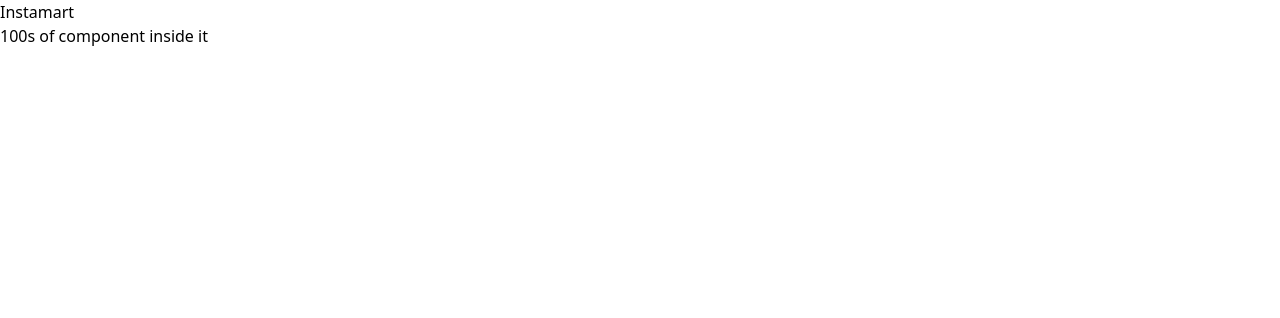
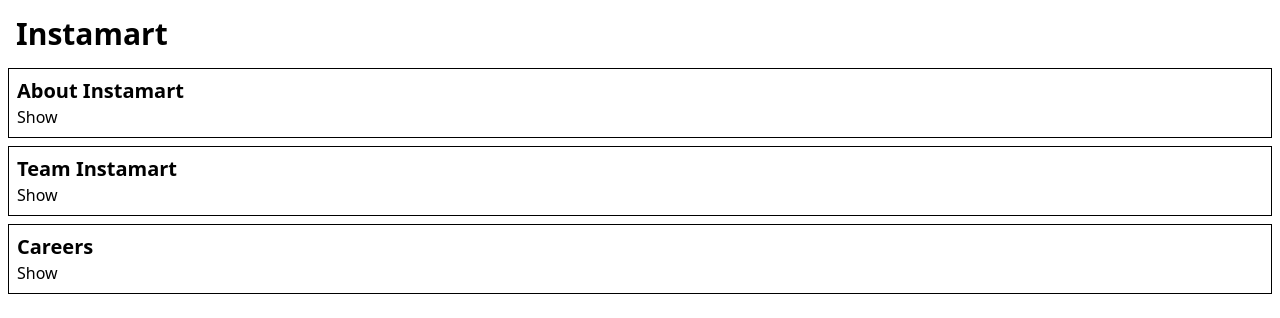
Before and after one commit to Aditya-Singh-CSE/food-villa, a React (Create React App) app: page /instamart in a window 1280 px wide. Shown: the top 318 px of the page. Built offline with nearby package versions, Linux system fonts and the light colour scheme.

Commit message:
Ch-13:Data is the new Oil - Props Drilling - Lifting the state UP - build your Own Accordion - How to create context - How to use context - How to update context - How to use react dev tools (profiler)

```diff
--- a/src/components/About.js
+++ b/src/components/About.js
@@ -2,6 +2,7 @@ import { Outlet } from "react-router-dom";
 import Profile from "./ProfileClass.js";
 import ProfileFunctionComponenet from "./Profile.js";
 import { Component } from 'react';
+import UserContext from "../context/UserContext.js";
 
 // const About2 = () =>{
 //     return(
@@ -37,6 +38,14 @@ class About extends Component {
         return(
             <>
             <h1>About Us Page</h1>
+
+            <UserContext.Consumer>
+                {({user})=>{
+                    <h4 className="font-bold text-xl p-10">
+                        {user.name} - {user.email}
+                    </h4>
+                }}
+            </UserContext.Consumer>
             <p>This is the Namaste React Live course Chapter-07 - Finding the Pat</p>
             <ProfileFunctionComponenet name={"Aditya"}/>
             {/* <Profile name={"First Child"}/> */}
--- a/src/components/Body.js
+++ b/src/components/Body.js
@@ -1,10 +1,11 @@
 import { swiggy_api_URL,restaurantList } from "../constants";
 import RestrauntCard from "./RestrauntCard";
-import { useState, useEffect } from "react";
+import { useState, useEffect, useContext } from "react";
 import { Link } from 'react-router-dom';
 import Shimmer from "./Shimmer";
 import { filterData } from "../utils/helper";
 import useOnline from "../hooks/useOnline";
+import UserContext from "../context/UserContext";
 
 
 // function filterData(searchText, items, keyPath) {
@@ -24,6 +25,8 @@ const Body = () => {
   const [searchText, setSearchText] = useState(); // returns [variable name, set function to update the variable]
 
   //const[searchClicked, setSearchClicked] = useState("false")
+
+  const {user, setUser} = useContext(UserContext)
 
 
   useEffect(()=>{
@@ -90,6 +93,23 @@ const Body = () => {
         >
           Search
         </button>
+        <input value={user.name} onChange={
+          e =>{
+            setUser({
+              ...user,
+              name: e.target.value,
+            })
+          }
+        }></input>
+
+<input value={user.email} onChange={
+          e =>{
+            setUser({
+              ...user,
+              email: e.target.value,
+            })
+          }
+        }></input>
       </div>
       <div className="flex flex-wrap ">
         {restaurants.map((restaurant) => {
--- a/src/components/Footer.js
+++ b/src/components/Footer.js
@@ -1,6 +1,10 @@
+import { useContext } from "react";
+import UserContext from "../context/UserContext";
+
 const Footer = () =>{
+   const { user } = useContext(UserContext)
     return(
-      <h4>Footer</h4>
+      <h4 className="p-5 m-10">This site is developed by {user.name} - {user.email}</h4>
     )
   };
 
--- a/src/components/Header.js
+++ b/src/components/Header.js
@@ -1,7 +1,8 @@
-import { useState, useEffect } from "react";
+import { useState, useEffect, useContext } from "react";
 import {Link} from 'react-router-dom';
 import Logo from "./assets/image/Logo.png";
 import useOnline from "../hooks/useOnline";
+import UserContext from "../context/UserContext";
 //import "./Header.css";
 
 const Title = () => (
@@ -21,6 +22,9 @@ const Header = () => {
   const [isLoggedIn, setIsLoggedIn] = useState(false);
 
   const isOnline = useOnline();
+
+  const { user } = useContext(UserContext);
+
 
 
   useEffect(()=>{
@@ -52,6 +56,7 @@ const Header = () => {
           </Link>
 
           <div>{isOnline ?"🟢" :"🔴"}</div>
+          <span className=" font-bold text-red-900">{user.name}</span>
           {isLoggedIn ? (
             <button className="login" onClick={() => setIsLoggedIn(false)}>
               Logout
--- a/src/components/Instamart.js
+++ b/src/components/Instamart.js
@@ -1,8 +1,67 @@
+import { useState } from 'react';
+
+const Section = ({title, description, isVisible, setIsVisible}) =>{
+    //const [isVisible, setIsVisible] = useState(false);
+    return(
+        <div className="border border-black p-2 m-2">
+             <h3 className="font-bold text-xl">{title}</h3>
+             {isVisible?
+              <button onClick={()=>{setIsVisible(false)}} className="cursor-pointer underlined">Hide</button>:
+              <button onClick={()=>{setIsVisible(true)}} className="cursor-pointer underlined">Show</button>
+              }
+
+
+             {isVisible &&  <p>{description}</p>}
+
+
+
+        </div>
+    )
+}
+
 const Instamart = () =>{
+
+    const [visibleSection, setIsVisibleSection] = useState(null); // Track which section is visible
+
     return(
         <div>
-            <h1>Instamart</h1>
-            <h1>100s of component inside it</h1>
+            <h1 className="text-3xl p-2 m-2 font-bold">Instamart</h1>
+            <Section title={"About Instamart"}
+            description={"But I must explain to you how all this mistaken idea of denouncing pleasure and praising pain was born and I will give you a complete account of the system, and expound the actual teachings of the great explorer of the truth, the master-builder of human happiness. No one rejects, dislikes, or avoids pleasure itself, because it is pleasure, but because those who do not know how to pursue pleasure rationally encounter consequences that are extremely painful. Nor again is there anyone who loves or pursues or desires to obtain pain of itself, because it is pain, but because occasionally circumstances occur in which toil and pain can procure him some great pleasure. To take a trivial example, which of us ever undertakes laborious physical exercise, except to obtain some advantage from it? But who has any right to find fault with a man who chooses to enjoy a pleasure that has no annoying consequences, or one who avoids a pain that produces no resultant pleasure?"}
+            isVisible={visibleSection === "about"}
+            // setIsVisible={()=>{
+            //     setIsVisibleSection("about")
+            // }}
+            setIsVisible={(isVisible) => setIsVisibleSection(isVisible ? "about" : null)}
+            />
+
+            <Section
+            title={"Team Instamart"}
+            description={"At vero eos et accusamus et iusto odio dignissimos ducimus qui blanditiis praesentium voluptatum deleniti atque corrupti quos dolores et quas molestias excepturi sint occaecati cupiditate non provident, similique sunt in culpa qui officia deserunt mollitia animi, id est laborum et dolorum fuga. Et harum quidem rerum facilis est et expedita distinctio. Nam libero tempore, cum soluta nobis est eligendi optio cumque nihil impedit quo minus id quod maxime placeat facere possimus, omnis voluptas assumenda est, omnis dolor repellendus. Temporibus autem quibusdam et aut officiis debitis aut rerum necessitatibus saepe eveniet ut et voluptates repudiandae sint et molestiae non recusandae. Itaque earum rerum hic tenetur a sapiente delectus, ut aut reiciendis voluptatibus maiores alias consequatur aut perferendis doloribus asperiores repellat."}
+            isVisible={visibleSection === "team"}
+            // setIsVisible={()=>{
+            //    setIsVisibleSection("team")
+            // }}
+            setIsVisible={(isVisible) => setIsVisibleSection(isVisible ? "team" : null)}
+            />
+
+            <Section
+            title={"Careers"}
+            description={"On the other hand, we denounce with righteous indignation and dislike men who are so beguiled and demoralized by the charms of pleasure of the moment, so blinded by desire, that they cannot foresee the pain and trouble that are bound to ensue; and equal blame belongs to those who fail in their duty through weakness of will, which is the same as saying through shrinking from toil and pain. These cases are perfectly simple and easy to distinguish. In a free hour, when our power of choice is untrammelled and when nothing prevents our being able to do what we like best, every pleasure is to be welcomed and every pain avoided. But in certain circumstances and owing to the claims of duty or the obligations of business it will frequently occur that pleasures have to be repudiated and annoyances accepted. The wise man therefore always holds in these matters to this principle of selection: he rejects pleasures to secure other greater pleasures, or else he endures pains to avoid worse pains"}
+            isVisible={visibleSection === 'careers'}
+            // setIsVisible={()=>{
+            //     setIsVisibleSection("careers")
+            // }}
+            // />
+            setIsVisible={(isVisible) => setIsVisibleSection(isVisible ? "careers" : null)}
+            />
+            {/* <AboutInstaMart/>
+            <DetailsofInstamart/>
+            <TeamInstamart/>
+            <Product/>
+            <Careers/> */}
+            {/* <h1>Instamart</h1>
+            <h1>100s of component inside it</h1> */}
         </div>
     );
 };
--- a/src/components/RestrauntCard.js
+++ b/src/components/RestrauntCard.js
@@ -1,6 +1,11 @@
 import { IMG_CDN_URL } from "../constants";
+import { useContext } from "react";
+import UserContext from "../context/UserContext";
 
 const RestrauntCard = ({name, cuisines,cloudinaryImageId, lastMileTravelString,areaName}) =>{
+
+  const { user } = useContext(UserContext);
+
     return(
       <div className="w-56 p-2 m-2 shadow-lg bg-pink-50">
         {/* <img src={burgerKing.image} alt="Food logo"/> */}
@@ -8,6 +13,7 @@ const RestrauntCard = ({name, cuisines,cloudinaryImageId, lastMileTravelString,a
         <h2 className="font-bold text-xl">{name}</h2>
         <h3>{cuisines.join(", ")}</h3>
         <h4>{areaName}</h4>
+        <h5 className="font-bold">{user.name} - {user.email}</h5>
         {/* <h4>{lastMileTravelString} minutes</h4> */}
       </div>
 
--- /dev/null
+++ b/src/context/UserContext.js
@@ -0,0 +1,13 @@
+import { createContext } from 'react';
+
+const UserContext = createContext({
+    user:{
+        name: "Dummy Name",
+        email: "dummy@gmail.com",
+    }
+
+});
+
+UserContext.displayName = "userContext"
+
+export default UserContext;
--- a/src/router.js
+++ b/src/router.js
@@ -1,5 +1,5 @@
 import {  createBrowserRouter,Outlet } from 'react-router-dom';
-import  { lazy, Suspense } from 'react';
+import  { lazy, Suspense, useState,useEffect } from 'react';
 //import { AppLayout } from './App';
 import Header from './components/Header';
 import Body from './components/Body';
@@ -15,6 +15,7 @@ import Profile from "./components/Profile";
 import RequireAuth from './common/components/RequireAuth';
 import { ROLES } from './constants';
 import Error from './components/Error';
+import UserContext from './context/UserContext';
 
 const Instamart = lazy(()=>import("./components/Instamart"));
 // Upon On Demand Loading -> upon render -> suspend loading
@@ -30,13 +31,35 @@ const Instamart = lazy(()=>import("./components/Instamart"));
 // On Demand Loading
 // Dynamic Import
 
+
+
 const AppLayout = () =>{
+
+
+    const [user, setUser] = useState({
+        name: "Aditya Singh",
+        email:"supprt@namastedev.com",
+    });
+
+    useEffect(()=>{
+        // fetch user data from backend
+        // authenticate user
+    },[]);
+
     return(
       <>
+      <UserContext.Provider
+      value={{
+        user: user,
+        setUser: setUser,
+      }
+      }
+      >
       <Header/>
       {/* { Outlet } */}
       <Outlet/>
       <Footer/>
+      </UserContext.Provider>
       </>
     );
   }
```
